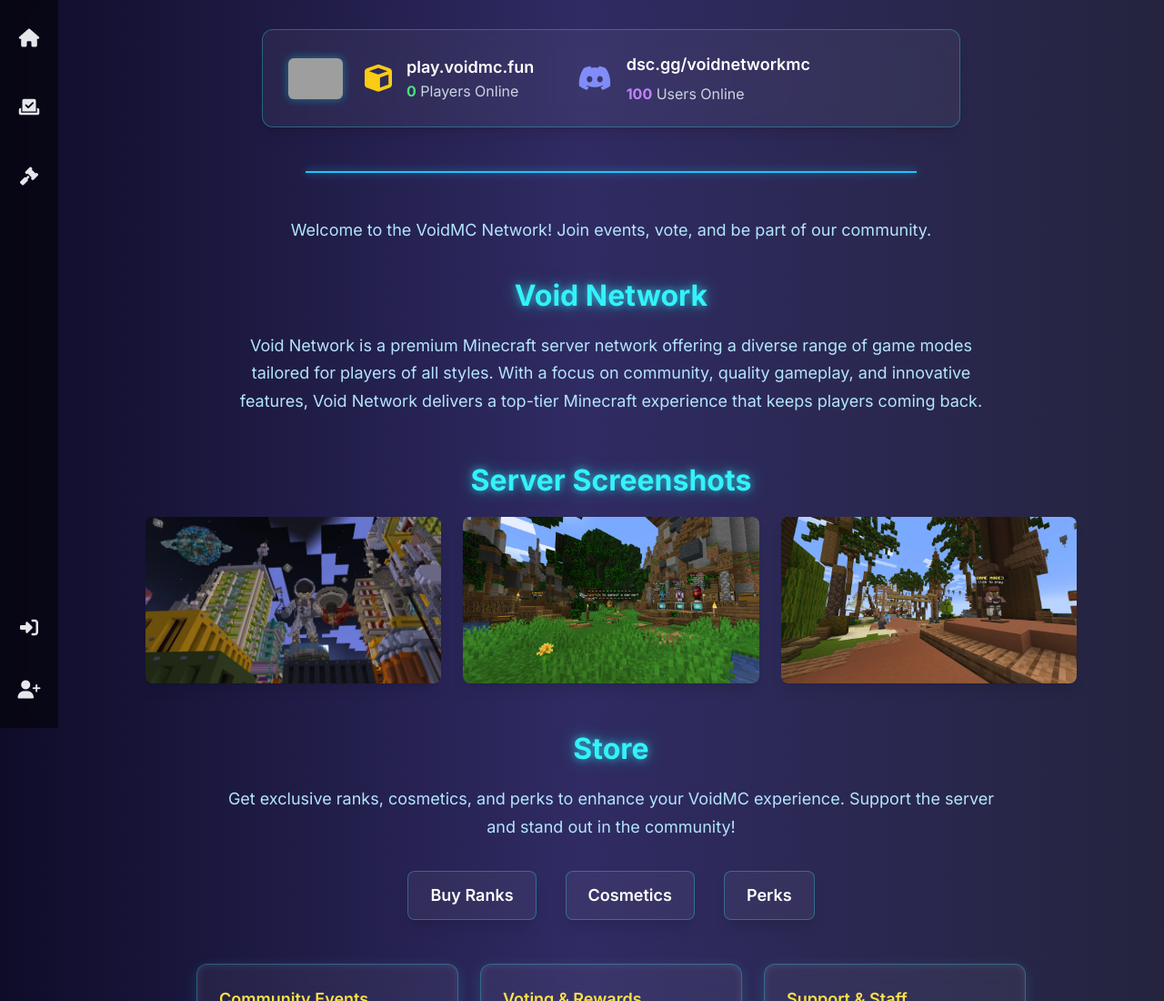
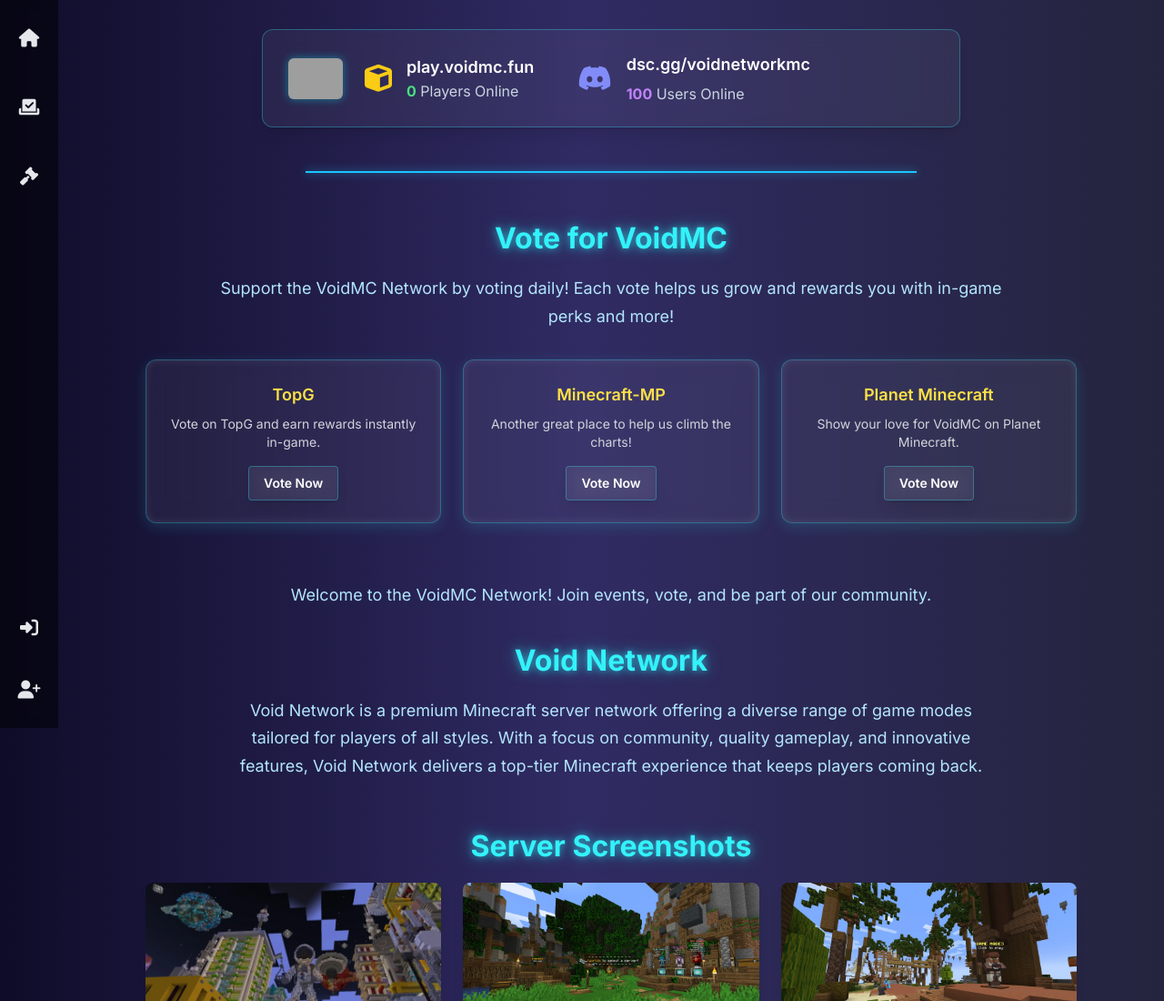
Before and after one commit to oshanisvoid/VoidMC, a plain HTML site: page index.html in a window 1280 px wide. Shown: the top 1100 px of the page at 91% size. Drawn offline with nearby package versions, Linux system fonts and the light colour scheme; grey boxes are pictures that could not be loaded.

Commit message:
Update index.html

```diff
--- a/index.html
+++ b/index.html
@@ -222,6 +222,43 @@
       </div>
 
       <hr class="section-divider" />
+      <!-- Voting Section -->
+<section id="vote" class="mb-16">
+  <h2 class="section-title">Vote for VoidMC</h2>
+  <p class="description max-w-2xl mx-auto">
+    Support the VoidMC Network by voting daily! Each vote helps us grow and rewards you with in-game perks and more!
+  </p>
+
+  <div class="grid grid-cols-1 sm:grid-cols-2 md:grid-cols-3 gap-6 mt-8 max-w-5xl mx-auto">
+    <!-- Site 1 -->
+    <div class="glass p-6 text-center">
+      <h3 class="text-lg font-semibold text-yellow-300 mb-2">TopG</h3>
+      <p class="text-sm text-gray-300 mb-4">Vote on TopG and earn rewards instantly in-game.</p>
+      <a href="https://topg.org/minecraft" target="_blank" class="glass px-4 py-2 text-sm font-semibold text-white hover:text-[#33F2FA] inline-block rounded shadow-lg">
+        Vote Now
+      </a>
+    </div>
+
+    <!-- Site 2 -->
+    <div class="glass p-6 text-center">
+      <h3 class="text-lg font-semibold text-yellow-300 mb-2">Minecraft-MP</h3>
+      <p class="text-sm text-gray-300 mb-4">Another great place to help us climb the charts!</p>
+      <a href="https://minecraft-mp.com" target="_blank" class="glass px-4 py-2 text-sm font-semibold text-white hover:text-[#33F2FA] inline-block rounded shadow-lg">
+        Vote Now
+      </a>
+    </div>
+
+    <!-- Site 3 -->
+    <div class="glass p-6 text-center">
+      <h3 class="text-lg font-semibold text-yellow-300 mb-2">Planet Minecraft</h3>
+      <p class="text-sm text-gray-300 mb-4">Show your love for VoidMC on Planet Minecraft.</p>
+      <a href="https://planetminecraft.com" target="_blank" class="glass px-4 py-2 text-sm font-semibold text-white hover:text-[#33F2FA] inline-block rounded shadow-lg">
+        Vote Now
+      </a>
+    </div>
+  </div>
+</section>
+
 
       <p class="description">Welcome to the VoidMC Network! Join events, vote, and be part of our community.</p>
 
```
